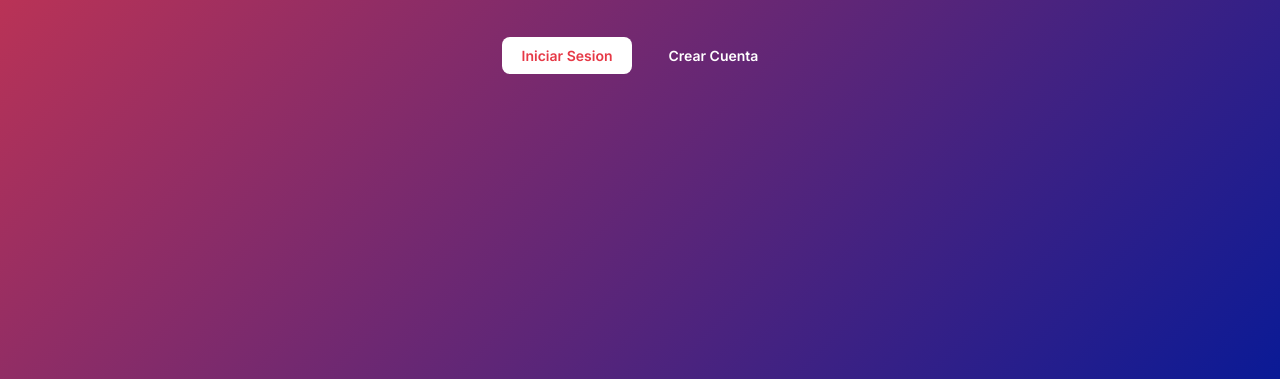
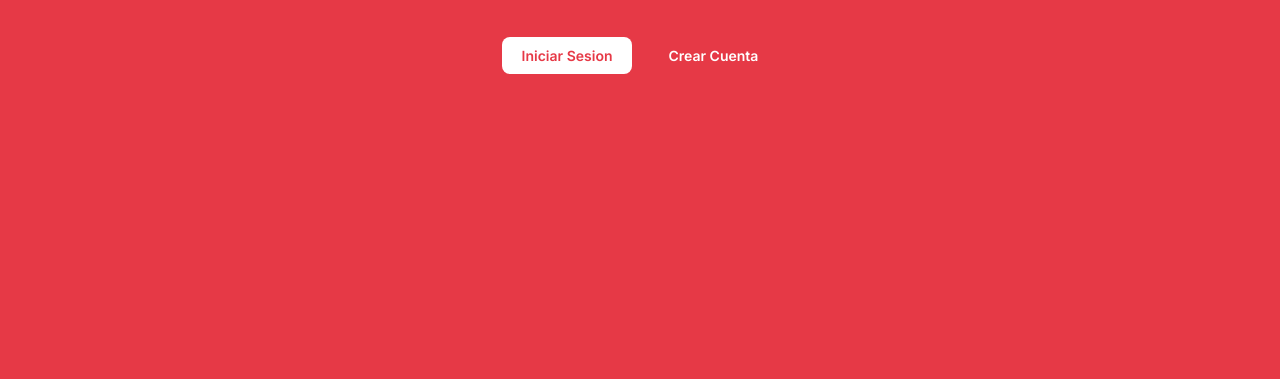
Before and after one commit to jayalagb/sapiens-tv, a plain HTML site: page public/index.html in a window 1280 px wide. Shown: the part 421-800 px from the top of the page. Drawn offline with Linux system fonts and the light colour scheme.

Commit message:
Change landing page background to solid red #e63946
Co-Authored-By: Claude Sonnet 4.6 <noreply@anthropic.com>

```diff
--- a/public/css/styles.css
+++ b/public/css/styles.css
@@ -349,7 +349,7 @@ body {
     display: flex;
     align-items: center;
     justify-content: center;
-    background: linear-gradient(135deg, var(--accent) 0%, #0a1a96 100%);
+    background: var(--accent);
     color: var(--white);
 }
 
```
